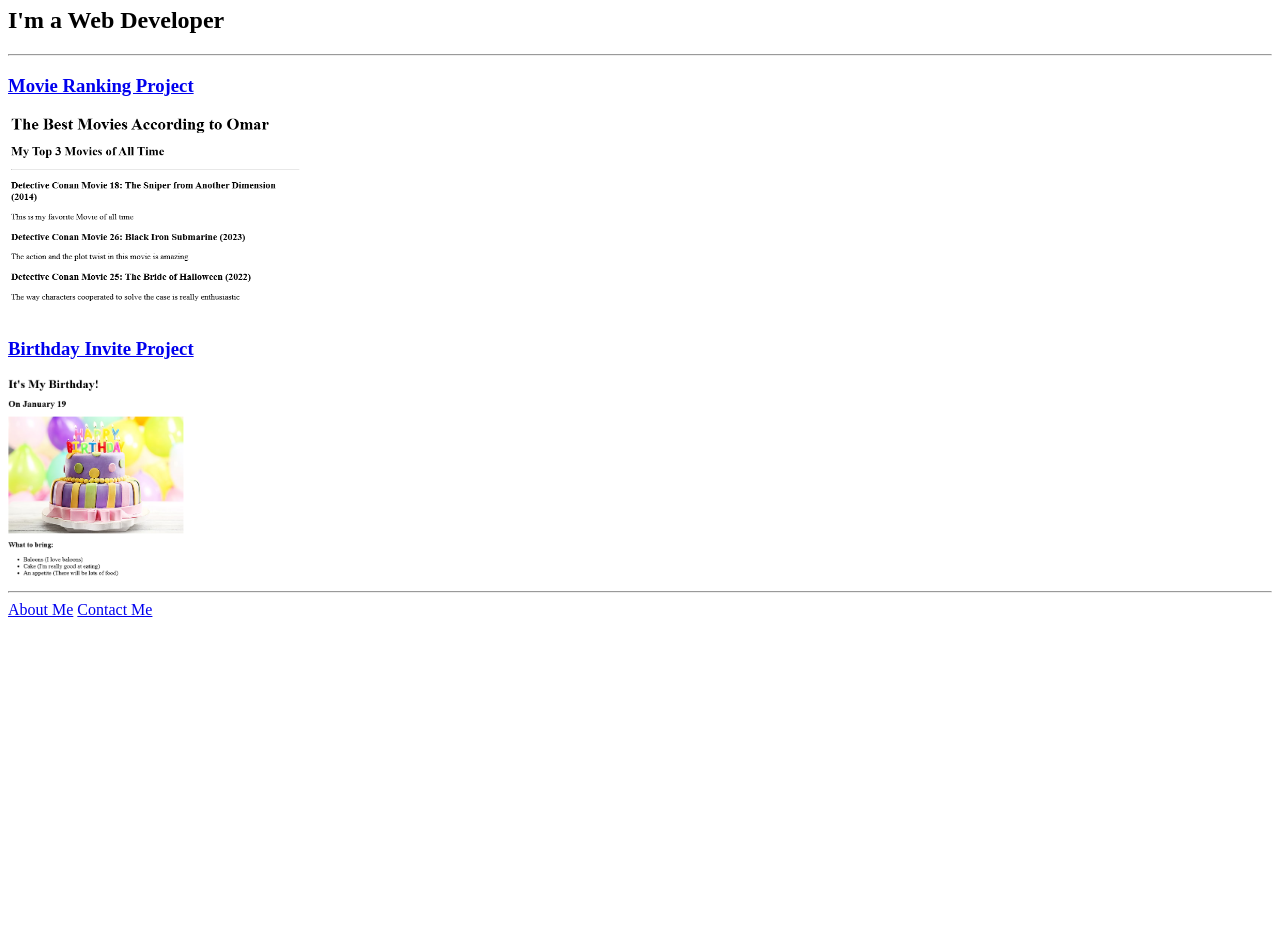
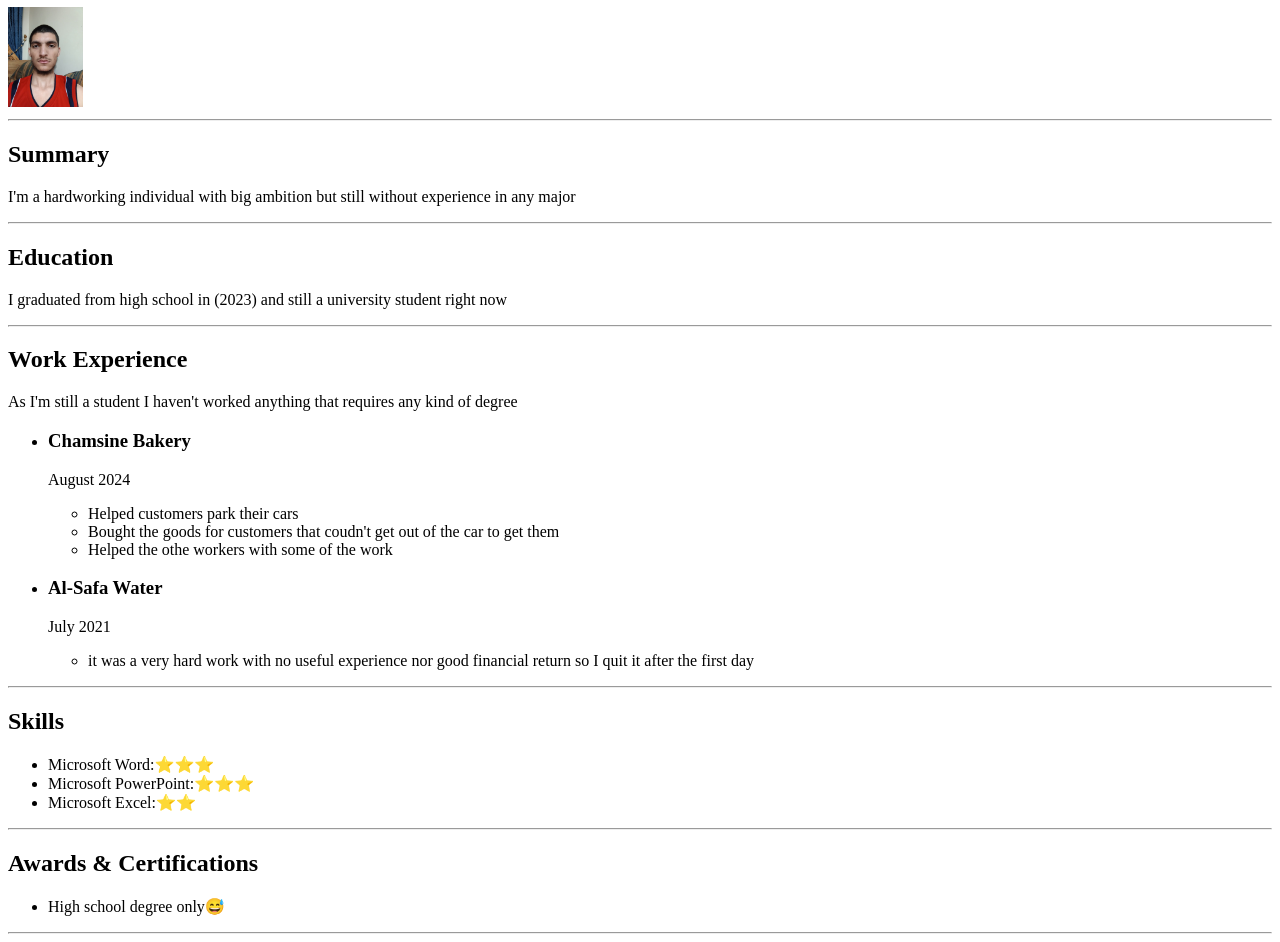
Before and after one commit to Omar-A6/htm-portfolio, a plain HTML site: page index.html in a window 1280 px wide. Shown: the part 73-1015 px from the top of the page. Before the commit the page ends 800 px from the top, so only its background shows below. Drawn offline with Linux system fonts and the light colour scheme.

Commit message:
Add files via upload

```diff
--- a/index.html
+++ b/index.html
@@ -1,38 +1,52 @@
-<!-- TODO 1: Create the HTML Boilerplate -->
-
-<!-- TODO 2: Add Your previous projects' HTML into the public folder -->
-
-<!-- TODO 3: Take screenshots of your project previews and add the images to the images folder -->
-
-<!-- TODO 4: Add titles/subtitles etc. -->
-
-<!-- TODO 5: Add a link to the project pages -->
-
-<!-- TODO 6: Add images to show the project previews
-HINT for TODO 6: You can use the height attribute set to 200 to make the image smaller:
-https://developer.mozilla.org/en-US/docs/Web/HTML/Element/img#attr-height -->
-
-<!-- TODO 7: Add the Contact Me and About Me page links -->
 <!DOCTYPE html>
 <html lang="en">
 <head>
     <meta charset="UTF-8">
-    <title>Omar's Portfolio</title>
+    <title>My Resume</title>
 </head>
 <body>
-    <h1>Omar Abdullah's Portfolio</h1>
-    <h2>I'm a Web Developer</h2>
+    <h1>Omar Abdullah</h1>
+    <img src="./Images/profile-img.png" alt="Profile Image of Omar Abdullah" height="100">
+    <hr />
+    <h2>Summary</h2>
+    <p>I'm a hardworking individual with big ambition but  still without experience in any major</p>
+    <hr />
+    <h2>Education</h2>
+    <p>I graduated from high school in (2023) and still a university student right now</p>
+    <hr />
+    <h2>Work Experience</h2>
+    <p>As I'm still a student I haven't worked anything that requires any kind of degree</p>
+    <ul>
+        <li><h3>Chamsine Bakery</h3></li>
+        <p>August 2024</p>
+            <ul>
 
+                <li>Helped customers park their cars</li>
+                <li>Bought the goods for customers that coudn't get out of the car to get them</li>
+                <li>Helped the othe workers with some of the work</li>
+            </ul>
+        <li><h3>Al-Safa Water</h3></li>
+        <p>July 2021</p>
+            <ul>
+                <li>it was a very hard work with no useful experience nor good financial return so I quit it after the first day</li>
+            </ul>
+    </ul>
     <hr />
-
-    <h3><a href="./public/movie-ranking.html">Movie Ranking Project</a></h3>
-    <img src="./assets/images/movie-ranking.png" height="200" alt="Movie Ranking Project" />
-    <h3><a href="./public/birthday-invite.html">Birthday Invite Project</a></h3>
-    <img src="./assets/images/birthday-invite.png" height="200" alt="Birthday Invite Project" />
-
-    <hr>
-
-    <a href="./public/about.html">About Me</a>
-    <a href="./public/contact.html">Contact Me</a>
+    <h2>Skills</h2>
+    <ul>
+        <li>Microsoft Word:&#11088;&#11088;&#11088;</li>
+        <li>Microsoft PowerPoint:&#11088;&#11088;&#11088;</li>
+        <li>Microsoft Excel:&#11088;&#11088;</li>
+    </ul>
+    <hr />
+    <h2>Awards & Certifications</h2>
+    <ul><li>High school degree only&#128517;</li></ul>
+    <hr />
+    <h2>Other</h2>
+    <ul>
+        <li><a href="./public/hobbies.html">My Hobbies</a></li>
+        <li><a href="./public/contact.html">Contact Me</a></li>
+    </ul>
+    <footer><i>&copy;Made by Omar Abdullah; Feel Free to copy inspect it to learn</i></footer>
 </body>
 </html>
```
Also changed, not shown: public/hobbies.html (added, +9 -0 lines), Images/profile-img.png (added).
